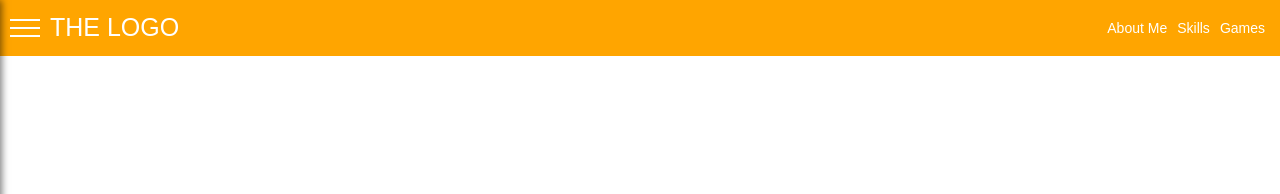
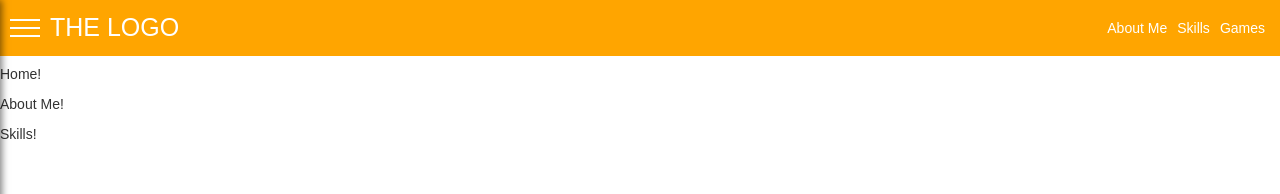
Before and after one commit to Btreboni/react-portfolio, a React (Create React App) app: page / in a window 1280 px wide. Shown: the top 194 px of the page. Built offline with nearby package versions, Linux system fonts and the light colour scheme.

Commit message:
pushing progress

```diff
--- a/package.json
+++ b/package.json
@@ -5,6 +5,7 @@
   "dependencies": {
     "react": "^16.7.0",
     "react-dom": "^16.7.0",
+    "react-router": "^4.3.1",
     "react-scripts": "2.1.3",
     "semantic-ui-react": "^0.84.0",
     "styled-components": "^4.1.3"
--- a/src/App.js
+++ b/src/App.js
@@ -1,5 +1,8 @@
 //React dependencies
 import React, { Component } from 'react'
+
+//styled
+import Outer from './styled/Outer.js'
 
 //Components
 import Toolbar from './components/Toolbar'
@@ -8,6 +11,9 @@ import Backdrop from './components/Backdrop/Backdrop'
 import AboutMe from './components/AboutMe'
 import Home from './components/Home'
 import Skills from './components/Skills'
+import Main from './components/Main'
+
+
 
 
 class App extends Component {
@@ -32,14 +38,16 @@ class App extends Component {
     }
 
     return (
-      <div style={{ height: '100%' }}>
+      <Outer>
         <Toolbar drawerClickHandler={this.drawerToggleClickHandler} />
         <SideDrawer show={this.state.sideDrawerOpen} />
         {backDrop}
-        <main style={{ marginTop: '64px' }}>
-
-        </main>
-      </div>
+        <Main>
+          <Home />
+          <AboutMe />
+          <Skills />
+        </Main>
+      </Outer>
     );
   }
 }
--- /dev/null
+++ b/src/components/Main/index.js
@@ -0,0 +1,13 @@
+import React, { PureComponent } from 'react'
+
+import Outer from './styled/Outer/index.js'
+
+export default class Main extends PureComponent {
+    render() {
+        return (
+            <Outer>
+                {this.props.children}
+            </Outer>
+        )
+    }
+}
--- /dev/null
+++ b/src/components/Main/styled/Outer/index.js
@@ -0,0 +1,7 @@
+import styled from 'styled-components'
+
+const Outer = styled.main`
+    margin-top: 64px;
+`
+
+export default Outer
--- a/src/components/SideDrawer/SideDrawer.js
+++ b/src/components/SideDrawer/SideDrawer.js
@@ -1,16 +1,23 @@
 import React from 'react'
 
+//styled
 import './SideDrawer.css'
+
+//components
+import DrawerToggleButton from './DrawerToggleButton'
 
 const sideDrawer = props => {
 
     let drawerClasses = 'side-drawer';
-    if(props.show){
+    if (props.show) {
         drawerClasses = 'side-drawer open';
     }
 
     return (
         <nav className={drawerClasses}>
+            <div className="toolbar_toggle-button">
+                <DrawerToggleButton click={props.drawerClickHandler} />
+            </div>
             <ul>
                 <li><a href="/">About Me</a></li>
                 <li><a href="/skills">Skills</a></li>
--- a/src/components/Toolbar/index.js
+++ b/src/components/Toolbar/index.js
@@ -1,6 +1,9 @@
 import React from 'react';
 
+//styled
 import './index.css';
+
+//components
 import '../SideDrawer/DrawerToggleButton';
 import DrawerToggleButton from '../SideDrawer/DrawerToggleButton';
 
--- /dev/null
+++ b/src/components/Toolbar/styled/Outer.js
@@ -0,0 +1,64 @@
+import styled from 'styled-components'
+
+// currently not in use, need to refactor
+
+const Outer = styled.header`
+    .toolbar{
+        width: 100%;
+        top: 0;
+        left: 0;
+        position: fixed;
+        background-color: orange;
+        height: 56px;
+    }
+
+    .toolbar_navigation{
+        display: flex;
+        height: 100%;
+        align-items: center;
+        padding: 0 1rem;
+    }
+
+    .toolbar_logo{
+        margin-left: 1rem;
+    }
+
+    .toolbar_logo a{
+        color: white;
+        text-decoration: none;
+        font-size: 2.5rem;
+    }
+
+    .spacer{
+        flex: 1;
+    }
+
+    .toolbar_navigation-items ul{
+        list-style: none;
+        margin: 0;
+        padding: 0;
+        display: flex;
+    }
+
+    .toolbar_navigation-items li {
+        padding: 0 0.5rem;
+    }
+
+    .toolbar_navigation-items a{
+        color: white;
+        text-decoration: none;
+    }
+
+    .toolbar_navigation-items a:hover,
+    .toolbar_navigation-items a:active {
+        color: #fa923f;
+    }
+
+    @media(max-width: 768px){
+        .toolbar_navigation-items{
+            display: none;
+        }
+    }
+`
+
+export default Outer
--- /dev/null
+++ b/src/styled/Outer.js
@@ -0,0 +1,7 @@
+import styled from 'styled-components'
+
+const Outer = styled.div`
+    height: 100%;
+`
+
+export default Outer
```
Also changed, not shown: 1 other file (tests, documents, lock files or other folders).
